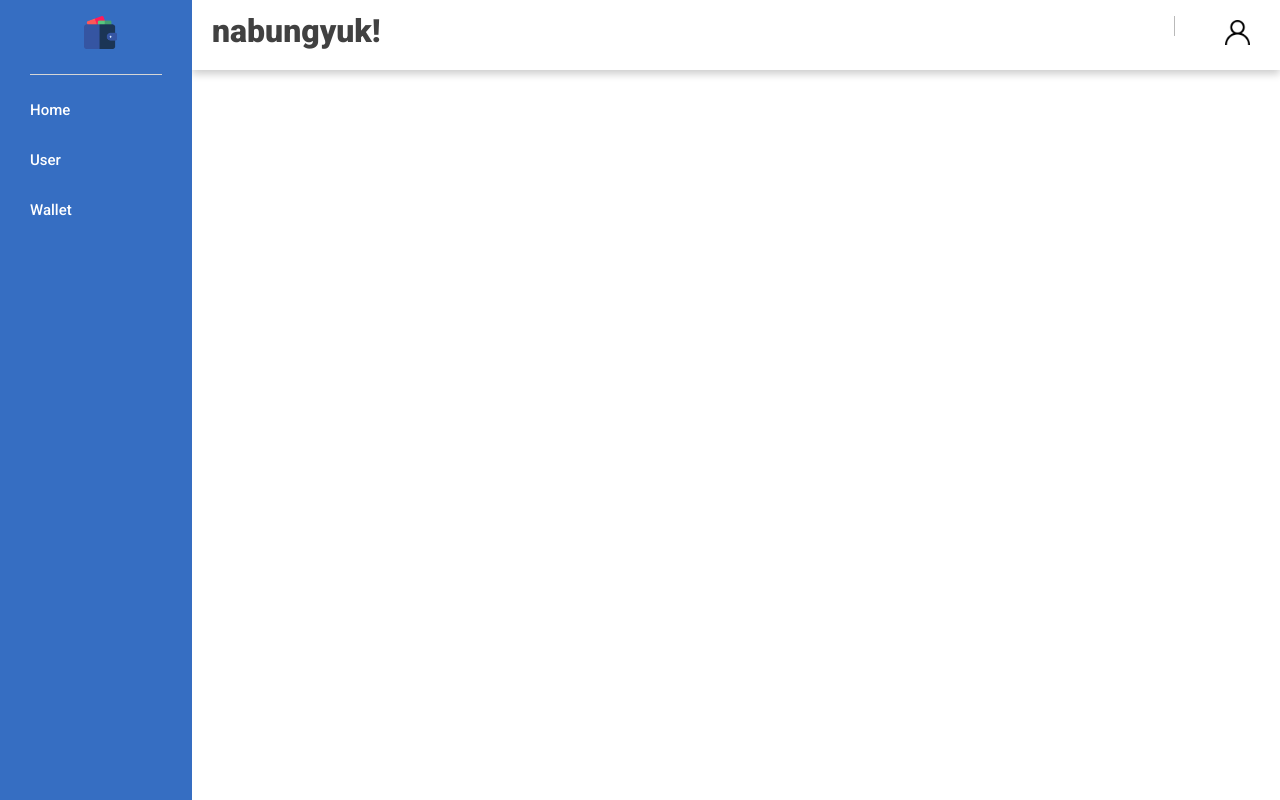
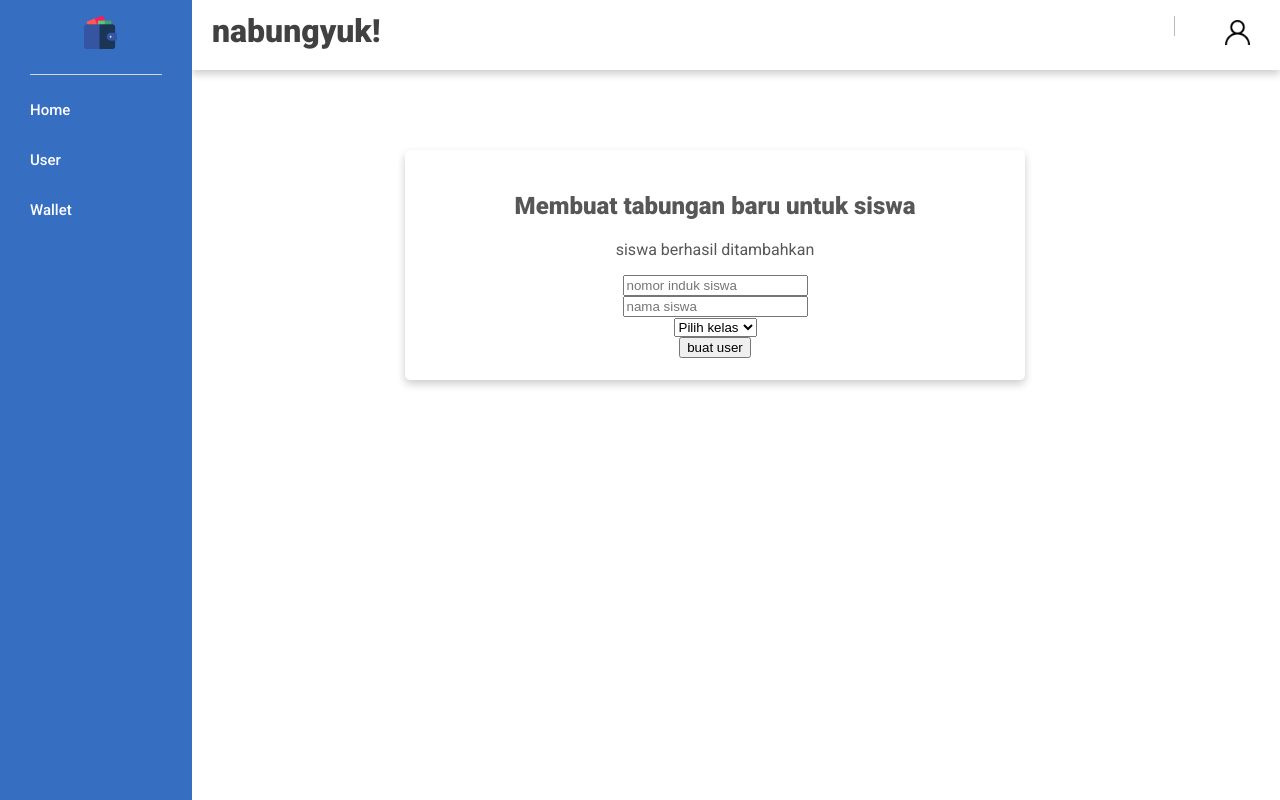
Before and after one commit to neunicorn/tabungan-sekolah, a PHP site: the page made by app/add_user.php in a window 1280 px wide. Run offline with PHP 8.4, Linux system fonts and the light colour scheme.

Commit message:
berhasil membuat user+tabungan setiap user

```diff
--- a/app/add_user.php
+++ b/app/add_user.php
@@ -7,7 +7,42 @@ include("navbar-template.php");
 ?>
 
     <main>
+        <div class="container">
+            <h2>Membuat tabungan baru untuk siswa</h2>
+            <?php
 
+            if(isset($_GET['berhasil'])){
+                ?>
+                    <p><?php echo $_GET['berhasil']; ?></p>
+                <?php
+            }elseif(isset($_GET['gagal'])){
+                ?>
+                    <p><?php echo $_GET['gagal']; ?></p>
+                <?php
+            }
+
+            ?>
+            <form action="add_user_process.php" method="post">
+                <div class="">
+                    <input type="text" name="nomor" placeholder="nomor induk siswa" required>
+                </div>
+                <div>
+                    <input type="text" name="nama" placeholder="nama siswa" required>
+                </div>
+                <div>
+                <select name="kelas">
+                        <option selected disabled value="">Pilih kelas</option>
+                        <option value="1">A-1</option>
+                        <option value="2">A-2</option>
+                        <option value="3">B-1</option>
+                        <option value="4">B-2</option>
+                    </select>
+                </div>
+                <div>
+                    <button>buat user</button>
+                </div>
+            </form>
+        </div>
     </main>
     <footer>
 
--- a/sqltemplate/sqltemplate.sql
+++ b/sqltemplate/sqltemplate.sql
@@ -1,5 +1,6 @@
 CREATE TABLE `siswa`(
     `id` INT NOT NULL primary key AUTO_INCREMENT,
+    `nomor_siswa` INT NOT NULL UNIQUE,
     `nama` VARCHAR(255) NOT NULL,
     `id_kelas` INT NOT NULL
 );
@@ -20,7 +21,8 @@ CREATE TABLE `transaksi`(
     `id_tabungan` INT NOT NULL,
     `id_admin` INT NOT NULL,
     `nabung` INT NOT NULL,
-    `ngambil` INT NOT NULL
+    `ngambil` INT NOT NULL,
+    `tanggal` DATE NOT NULL CURRENT_TIMESTAMP
 );
 
 CREATE TABLE `admin_sekolah`(
```
Also changed, not shown: app/add_user_process.php (+42 -0 lines), app/show_user.php (+10 -0 lines), README.md.
